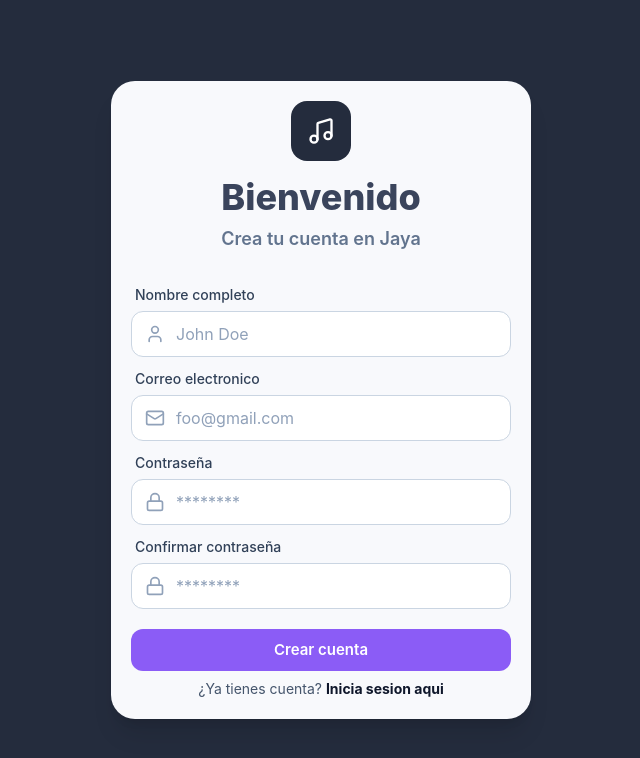
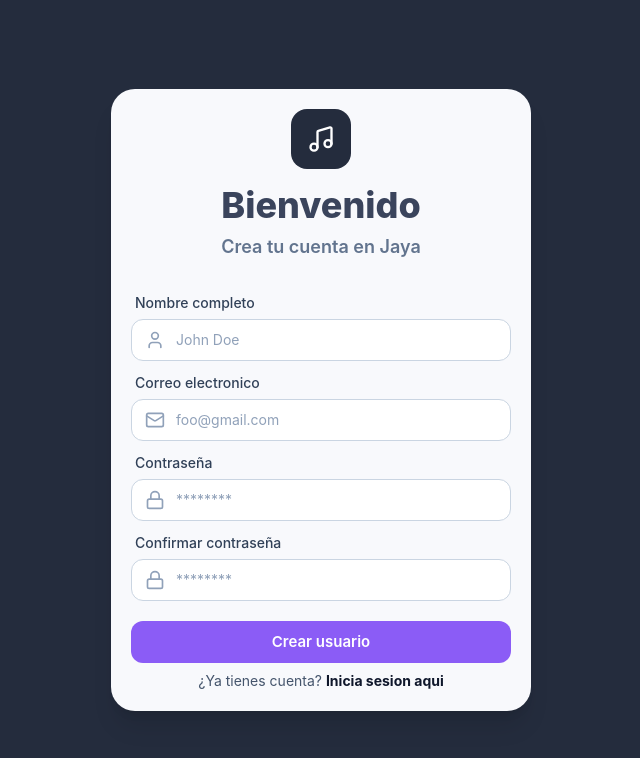
Before and after one commit to agetro2003/Jaye_front, a React (Vite) app: page /register in a window 1280 px wide. Shown: the top 758 px of the page, without its empty margins (319-959 px from the left). Built offline with nearby package versions, Linux system fonts and the light colour scheme.

Commit message:
feat: add axios, login and register's functions and protected routes

```diff
--- a/package.json
+++ b/package.json
@@ -12,6 +12,7 @@
   "dependencies": {
     "@tailwindcss/vite": "^4.2.2",
     "abcjs": "^6.6.2",
+    "axios": "^1.15.2",
     "lucide-react": "^1.8.0",
     "react": "^19.2.4",
     "react-dom": "^19.2.4",
--- /dev/null
+++ b/src/api/axios.ts
@@ -0,0 +1,20 @@
+// src/api/axios.ts
+import axios from 'axios';
+
+const api = axios.create({
+  baseURL: 'http://localhost:8000',
+  headers: {
+    'Content-Type': 'application/json',
+  },
+});
+
+// Interceptor: Si hay un token guardado, se lo pegamos a TODAS las peticiones
+api.interceptors.request.use((config) => {
+  const token = localStorage.getItem('token');
+  if (token) {
+    config.headers.Authorization = `Bearer ${token}`;
+  }
+  return config;
+});
+
+export default api;
--- a/src/components/Navbar.tsx
+++ b/src/components/Navbar.tsx
@@ -1,6 +1,14 @@
 import { Music, User, LogOut } from 'lucide-react';
+import { useNavigate } from 'react-router-dom';
 
 export default function Navbar() {
+  const navigate = useNavigate();
+
+  // 3. Crea la función para salir
+  const handleLogout = () => {
+    localStorage.removeItem('token'); // Borramos el token
+    navigate('/'); // Lo mandamos al login
+  };
     return (
       <nav className="bg-[#242c3d] text-white px-6 py-4 flex items-center justify-between shadow-md">
 
@@ -17,7 +25,9 @@
             <span>Mi perfil</span>
           </button>
 
-          <button className="flex items-center gap-2 text-rose-500 hover:text-rose-400 transition-colors">
+          <button
+          className="flex items-center gap-2 text-rose-500 hover:text-rose-400 transition-colors"
+          onClick={handleLogout}>
             <LogOut className="w-4 h-4" />
             <span>Cerrar sesión</span>
           </button>
--- /dev/null
+++ b/src/components/ProtectedRoute.tsx
@@ -0,0 +1,15 @@
+import { Navigate, Outlet } from 'react-router-dom';
+
+export default function ProtectedRoute() {
+  // Comprobamos si existe el token en el almacenamiento del navegador
+  const token = localStorage.getItem('token');
+
+  // Si no hay token, lo mandamos expulsado al Login ('/')
+  // La propiedad 'replace' borra el historial para que no pueda volver atrás con la flecha del navegador
+  if (!token) {
+    return <Navigate to="/" replace />;
+  }
+
+  // Si hay token, renderizamos el contenido hijo (el Dashboard, el Editor, etc.)
+  return <Outlet />;
+}
--- a/src/components/ui/Form.tsx
+++ b/src/components/ui/Form.tsx
@@ -3,9 +3,10 @@
 interface FormProps {
     children: React.ReactNode;
     label: string;
-}
+    onSubmit?: (e: React.FormEvent) => void;
+  }
 
-export default function Form({ children, label }: FormProps) {
+export default function Form({ children, label, onSubmit }: FormProps) {
     return (
             <div className="bg-[#f8f9fc] w-full max-w-[420px] p-4 md:p-5 rounded-3xl shadow-xl">
 
@@ -23,7 +24,7 @@
         </div>
 
         {/* Formulario */}
-        <form className="space-y-3">
+        <form className="space-y-3" onSubmit={onSubmit}>
             {children}
 
         </form>
--- a/src/components/ui/InputField.tsx
+++ b/src/components/ui/InputField.tsx
@@ -1,18 +1,16 @@
-import { type LucideIcon } from "lucide-react"
+import type { LucideIcon } from 'lucide-react';
 
 interface InputFieldProps {
   label: string;
+  type: string;
   placeholder: string;
-    type: string;
   icon: LucideIcon;
+  value?: string; // Nuevo
+  onChange?: (e: React.ChangeEvent<HTMLInputElement>) => void; // Nuevo
+  required?: boolean; // Nuevo
 }
 
-export default function InputField({
-    label,
-    placeholder,
-    type,
-    icon: Icon
-}: InputFieldProps) {
+export default function InputField({ label, type, placeholder, icon: Icon, value, onChange, required }: InputFieldProps) {
   return (
     <div>
       <label className="block text-sm font-medium text-slate-700 mb-1.5 pl-1">
@@ -24,10 +22,13 @@
         </div>
         <input
           type={type}
-                placeholder= {placeholder}
-                className="w-full pl-11 pr-4 py-2.5 bg-white border border-slate-300 rounded-xl text-slate-700 focus:ring-2 focus:ring-violet-500 focus:border-violet-500 outline-none transition-all placeholder:text-slate-400"
+          placeholder={placeholder}
+          value={value}
+          onChange={onChange}
+          required={required}
+          className="w-full pl-11 pr-4 py-2.5 bg-white border border-slate-300 rounded-xl text-slate-700 text-sm focus:ring-2 focus:ring-violet-500 focus:border-violet-500 outline-none transition-all placeholder:text-slate-400"
         />
       </div>
     </div>
-    )
+  );
 }
--- a/src/pages/Login.tsx
+++ b/src/pages/Login.tsx
@@ -3,32 +3,78 @@
 import InputField from '../components/ui/InputField';
 import Button from '../components/ui/Button';
 import { Link } from 'react-router-dom';
+import { useState } from 'react';
+import { useNavigate } from 'react-router-dom';
+import api from '../api/axios';
+import { isAxiosError } from 'axios';
+export default function Login() {
+  const navigate = useNavigate();
 
-export default function Login() {
+  // Estados para el formulario
+  const [email, setEmail] = useState('');
+  const [password, setPassword] = useState('');
+  const [error, setError] = useState('');
+  const [isLoading, setIsLoading] = useState(false);
+
+  const handleSubmit = async (e: React.FormEvent) => {
+    e.preventDefault();
+    setError('');
+    setIsLoading(true);
+
+    try {
+      const response = await api.post('/auth/login', {
+        user_email: email,
+        user_password: password
+      });
+
+      // Guardamos el token en el LocalStorage
+      localStorage.setItem('token', response.data.access_token);
+
+      // ¡Redirigimos al Dashboard!
+      navigate('/dashboard');
+
+    }catch (err) {
+
+      if (isAxiosError(err)) {
+        setError(err.response?.data?.detail || 'Error al iniciar sesión. Verifica tus datos.');
+      } else {
+        setError('Ocurrió un error inesperado de red.');
+      }
+    } finally {
+      setIsLoading(false);
+    }
+  };
   return (
     // Fondo oscuro de la pantalla
     <div className="min-h-screen bg-[#242c3d] flex items-center justify-center p-4">
-      <Form label="Inicia sesion en Jaye">
+      <Form label="Inicia sesion en Jaye" onSubmit={handleSubmit}>
         <InputField
           label="Correo electronico"
           placeholder="foo@gmail.com"
           type="email"
           icon={Mail}
+          value={email}
+          onChange={(e) => setEmail(e.target.value)}
         />
         <InputField
           label="Contraseña"
           placeholder="********"
           type="password"
           icon={Lock}
+          value={password}
+          onChange={(e) => setPassword(e.target.value)}
         />
         <div>
+          {error && (
+            <p className="text-rose-500 text-xs font-semibold text-center">{error}</p>
+          )}
         <div className="text-center pt-2">
           <a href="#" className="text-sm font-bold text-slate-800 hover:text-violet-600 transition-colors">
             Olvidaste tu contraseña
           </a>
         </div>
         <Button type="submit">
-          Iniciar sesión
+            {isLoading ? 'Cargando...' : 'Iniciar sesión'}
         </Button>
         <div className="text-center pt-2 text-sm text-slate-600">
           ¿No tienes cuenta?{' '}
--- a/src/pages/Register.tsx
+++ b/src/pages/Register.tsx
@@ -2,19 +2,70 @@
 import InputField from '../components/ui/InputField';
 import Button from '../components/ui/Button';
 import { Mail, User, Lock } from 'lucide-react';
-import { Link } from 'react-router-dom';
+import { Link, useNavigate } from 'react-router-dom';
+import { useState } from 'react';
+import { isAxiosError } from 'axios';
+import api from '../api/axios';
+export default function Register() {
+ const navigate = useNavigate();
 
-export default function Register() {
+  // Estados del formulario
+  const [name, setName] = useState('');
+  const [email, setEmail] = useState('');
+  const [password, setPassword] = useState('');
+  const [confirmPassword, setConfirmPassword] = useState('');
 
+  const [error, setError] = useState('');
+  const [isLoading, setIsLoading] = useState(false);
+
+  const handleSubmit = async (e: React.FormEvent) => {
+    e.preventDefault();
+    setError('');
+
+    // 1. Validación Frontend: Comprobar que las contraseñas coinciden
+    if (password !== confirmPassword) {
+      setError('Las contraseñas no coinciden.');
+      return;
+    }
+
+    setIsLoading(true);
+
+    try {
+      // 2. Petición al backend
+      // (Revisa que los nombres coincidan con tu esquema UserCreate en FastAPI)
+      await api.post('/auth/register', {
+        user_name: name,
+        user_email: email,
+        user_password: password
+      });
+
+      // 3. Éxito: Redirigimos al Login.
+      // Podríamos pasar un estado para mostrar un mensaje verde en el Login,
+      // pero por ahora lo mandamos directamente.
+      navigate('/');
+
+    } catch (err) {
+      if (isAxiosError(err)) {
+        // Ejemplo: El backend puede devolver 400 si el email ya existe
+        setError(err.response?.data?.detail || 'Error al crear la cuenta. Inténtalo de nuevo.');
+      } else {
+        setError('Ocurrió un error inesperado de red.');
+      }
+    } finally {
+      setIsLoading(false);
+    }
+  };
 return (
         <div className="min-h-screen bg-[#242c3d] flex items-center justify-center p-4">
-            <Form label="Crea tu cuenta en Jaya">
+            <Form label="Crea tu cuenta en Jaya" onSubmit={handleSubmit}>
 
                 <InputField
                     label="Nombre completo"
                     type="text"
                     placeholder="John Doe"
                     icon={User}
+                    value={name}
+                    onChange={(e) => setName(e.target.value)}
                 />
 
                 <InputField
@@ -22,23 +73,31 @@
                     type="email"
                     placeholder="foo@gmail.com"
                     icon={Mail}
+                    value={email}
+                    onChange={(e) => setEmail(e.target.value)}
                 />
                 <InputField
                     label="Contraseña"
                     type="password"
                     placeholder="********"
                     icon={Lock}
+                    value={password}
+                    onChange={(e) => setPassword(e.target.value)}
                 />
                 <InputField
                     label="Confirmar contraseña"
                     type="password"
                     placeholder="********"
                     icon={Lock}
+                    value={confirmPassword}
+                    onChange={(e) => setConfirmPassword(e.target.value)}
                 />
                 <div>
+                    {error && (
+                      <p className="text-rose-500 text-xs font-semibold text-center">{error}</p>
+                    )}
                     <Button type="submit">
-                        Crear cuenta
-                    </Button>
+                      {isLoading ? 'Creando cuenta...' : 'Crear usuario'}                    </Button>
                     <div className="text-center pt-2 text-sm text-slate-600">
                     ¿Ya tienes cuenta?{' '}
                         <Link to="/" className="font-bold text-slate-900 hover:text-violet-600 transition-colors">
```
Also changed, not shown: src/App.tsx (+12 -2 lines), 1 other file (tests, documents, lock files or other folders). Lines whose indentation alone changed are shown as unchanged.
